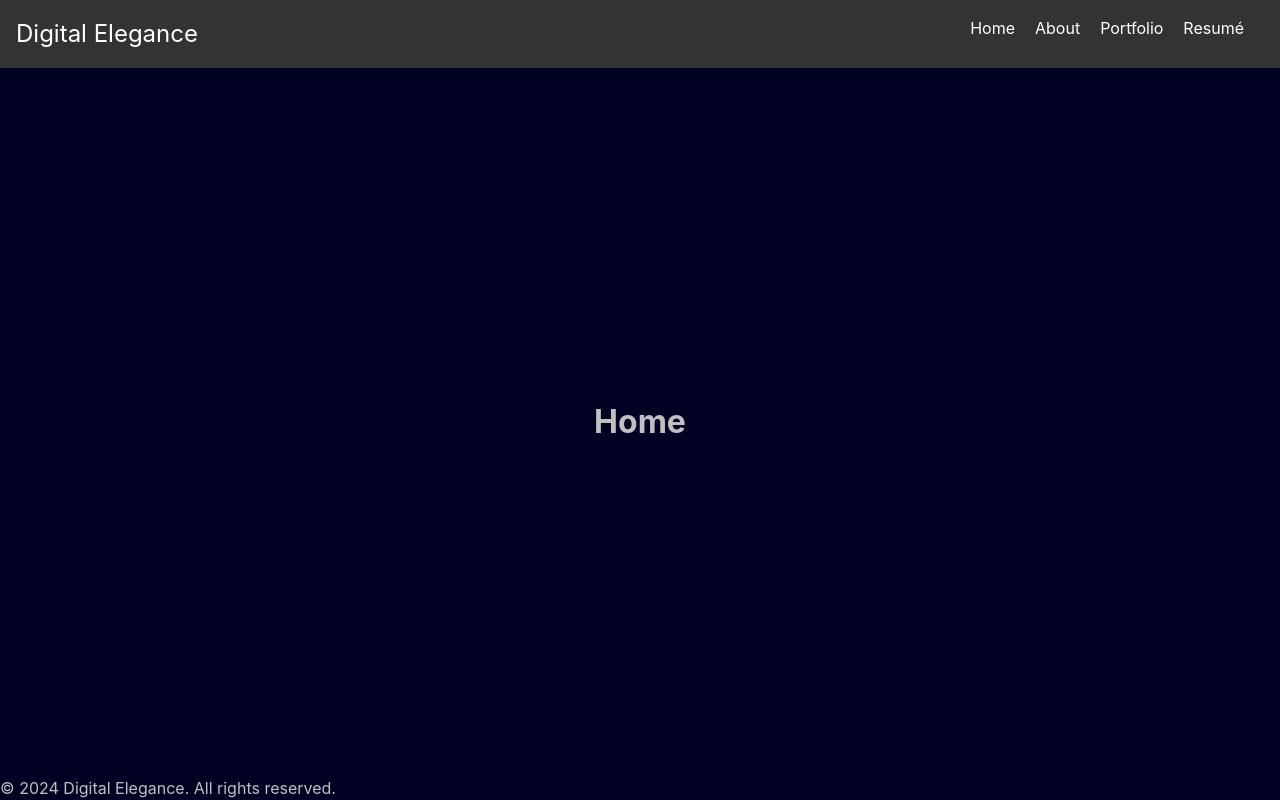
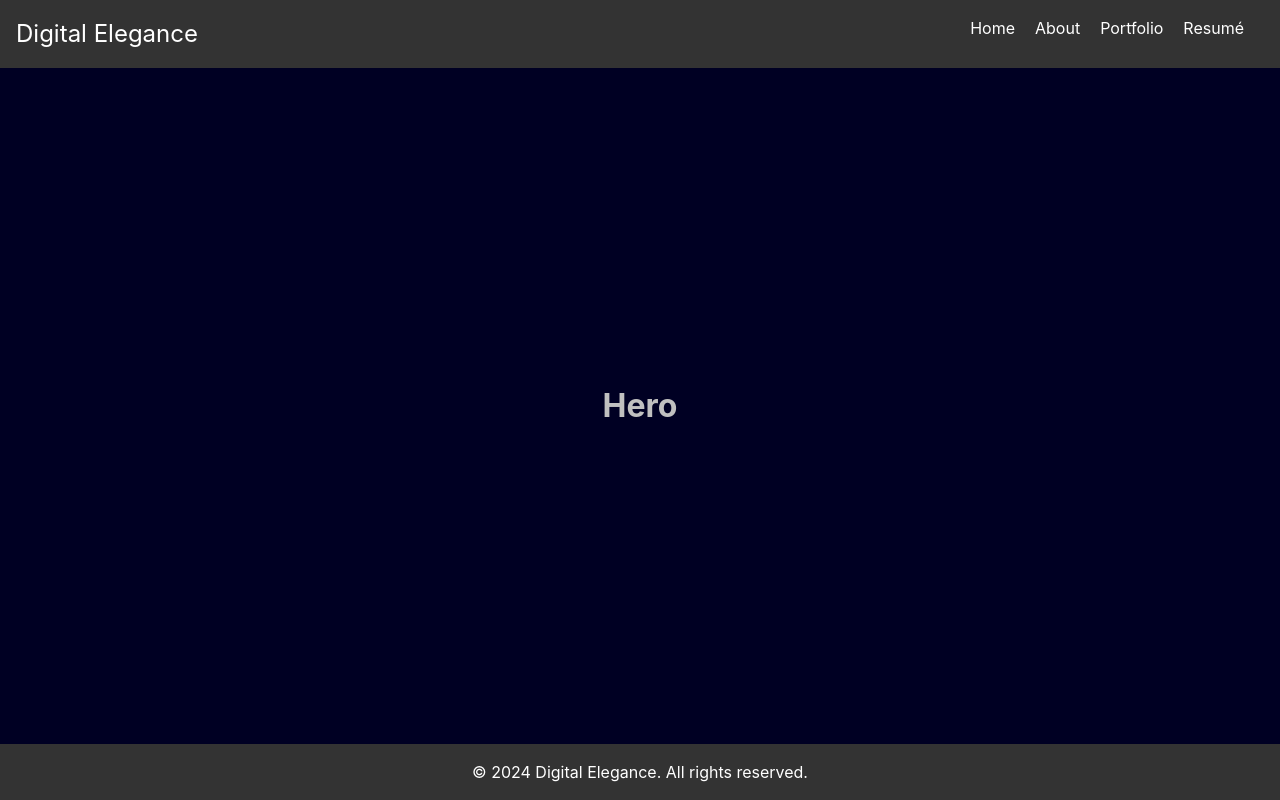
Before and after one commit to ace-d-baugh/finecode, a React (Vite) app: page / in a window 1280 px wide. Built offline with nearby package versions, Linux system fonts and the light colour scheme.

Commit message:
Hero Component and footer

```diff
--- a/src/components/Footer/Footer.css
+++ b/src/components/Footer/Footer.css
@@ -0,0 +1,6 @@
+.footer {
+    background-color: #333;
+    color: #fff;
+    padding: 1em;
+    text-align: center;
+}
--- /dev/null
+++ b/src/components/Hero/Hero.tsx
@@ -0,0 +1,9 @@
+function Hero() {
+    return (
+        <div>
+            <h1>Hero</h1>
+        </div>
+    );
+}
+
+export default Hero
--- a/src/pages/Home.tsx
+++ b/src/pages/Home.tsx
@@ -1,7 +1,9 @@
+import Hero from '../components/Hero/Hero'
+
 function Home() {
     return (
         <div>
-            <h1>Home</h1>
+            <Hero />
         </div>
     );
 }
```
Also changed, not shown: src/components/Hero/Hero.css (added).
